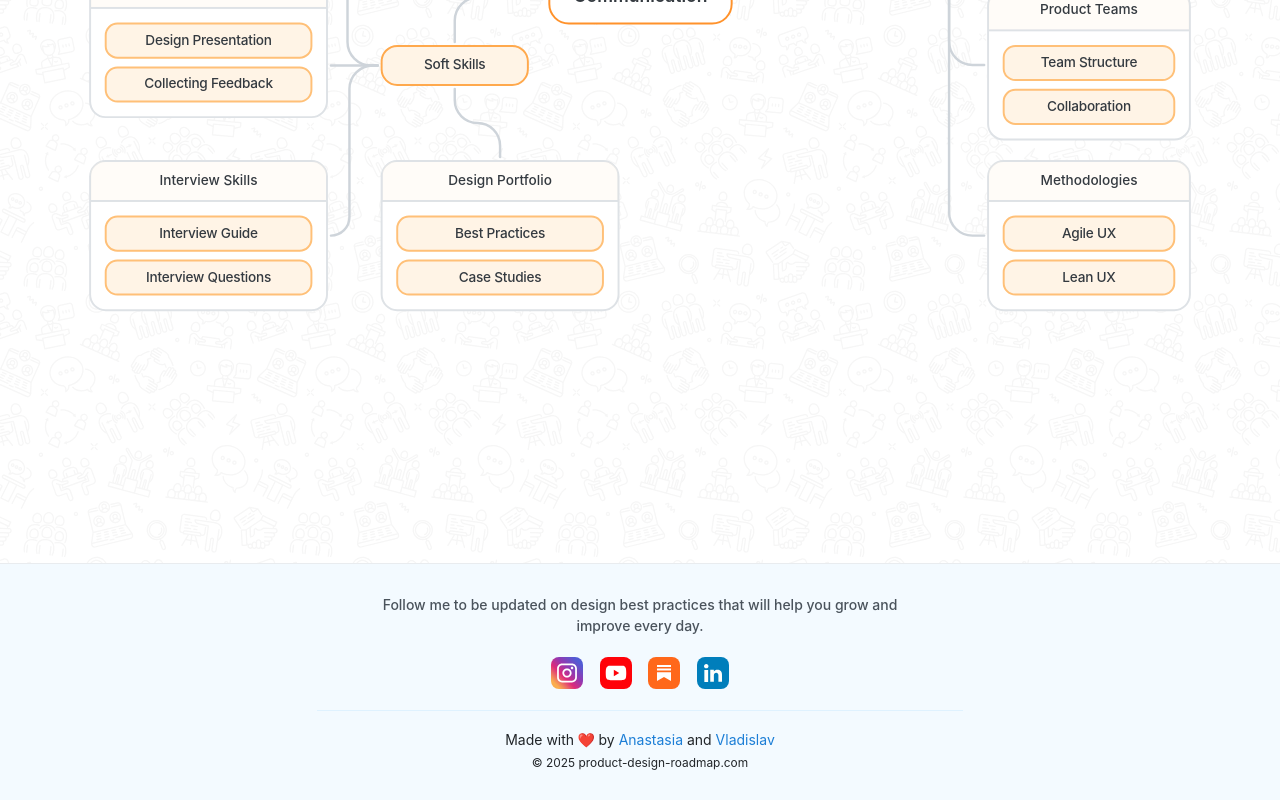
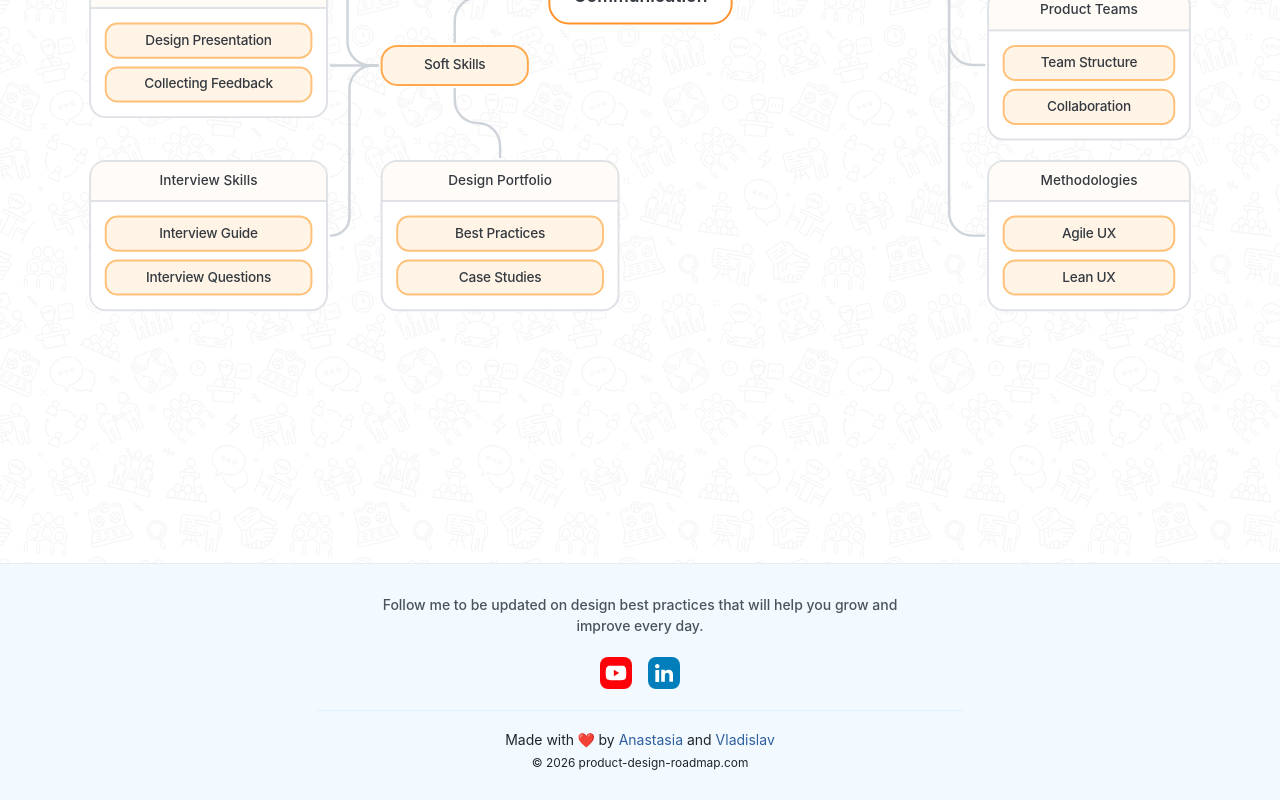
Before and after one commit to anastasiaprh/product-design-roadmap, a React (Create React App) app: page / in a window 1280 px wide. Shown: the part 2889-3689 px from the top of the page. Built offline with nearby package versions, Linux system fonts and the light colour scheme.

Commit message:
update footer

```diff
--- a/src/layout/Footer.js
+++ b/src/layout/Footer.js
@@ -11,33 +11,11 @@ const Footer = () => {
           Follow me to be updated on design best practices that will help you grow and improve every day.
           </p>
           <div className={classes["social-icons"]}>
-              <a href="https://www.instagram.com/anastasiaprokhorova_design/" target="_blank">
-                <svg width="32" height="32" viewBox="0 0 32 32" fill="none" xmlns="http://www.w3.org/2000/svg">
-                <rect width="32" height="32" rx="8" fill="url(#paint0_linear_0_181)"/>
-                <path d="M20.9494 6.50977H11.0506C8.3159 6.50977 6.09114 8.73518 6.09114 11.4707V20.5293C6.09114 23.2648 8.3159 25.4903 11.0506 25.4903H20.9494C23.6841 25.4903 25.9089 23.2648 25.9089 20.5293V11.4707C25.9089 8.73518 23.6841 6.50977 20.9494 6.50977ZM7.84069 11.4707C7.84069 9.70046 9.2809 8.25983 11.0506 8.25983H20.9494C22.7191 8.25983 24.1593 9.70046 24.1593 11.4707V20.5293C24.1593 22.2996 22.7191 23.7402 20.9494 23.7402H11.0506C9.2809 23.7402 7.84069 22.2996 7.84069 20.5293V11.4707Z" fill="white"/>
-                <path d="M16.0002 20.6135C18.5433 20.6135 20.6134 18.5439 20.6134 15.999C20.6134 13.454 18.5444 11.3845 16.0002 11.3845C13.4561 11.3845 11.3871 13.454 11.3871 15.999C11.3871 18.5439 13.4561 20.6135 16.0002 20.6135ZM16.0002 13.1356C17.5794 13.1356 18.8638 14.4204 18.8638 16.0001C18.8638 17.5797 17.5794 18.8645 16.0002 18.8645C14.4211 18.8645 13.1366 17.5797 13.1366 16.0001C13.1366 14.4204 14.4211 13.1356 16.0002 13.1356Z" fill="white"/>
-                <path d="M21.0406 12.13C21.7254 12.13 22.2835 11.5728 22.2835 10.8867C22.2835 10.2006 21.7265 9.64337 21.0406 9.64337C20.3547 9.64337 19.7976 10.2006 19.7976 10.8867C19.7976 11.5728 20.3547 12.13 21.0406 12.13Z" fill="white"/>
-                <defs>
-                <linearGradient id="paint0_linear_0_181" x1="4.67505" y1="27.3249" x2="27.3249" y2="4.67617" gradientUnits="userSpaceOnUse">
-                <stop stop-color="#FAAD4F"/>
-                <stop offset="0.35" stop-color="#DD2A7B"/>
-                <stop offset="0.62" stop-color="#9537B0"/>
-                <stop offset="1" stop-color="#515BD4"/>
-                </linearGradient>
-                </defs>
-                </svg>
-              </a>
               <a href="https://www.youtube.com/channel/UCLNgIi88swGcuktpPGbB6gQ" target="_blank">
                 <svg width="32" height="32" viewBox="0 0 32 32" fill="none" xmlns="http://www.w3.org/2000/svg">
                 <rect width="32" height="32" rx="8" fill="#FF0209"/>
                 <path d="M22.7919 23.0903C22.3152 23.142 21.8273 23.151 21.3595 23.1499C17.7112 23.1465 14.0628 23.1431 10.4155 23.1409C9.26761 23.1409 8.01739 23.1038 7.13031 22.3739C6.1308 21.5495 5.92281 20.1201 5.84186 18.8268C5.72943 17.0543 5.72043 15.2763 5.81262 13.5027C5.86322 12.5288 5.95203 11.5312 6.3714 10.6495C6.67271 10.0163 7.17528 9.44728 7.81838 9.14813C8.56605 8.80061 9.34857 8.86247 10.1536 8.86134C12.0806 8.8591 14.0077 8.85797 15.9348 8.85572C17.9383 8.85347 19.9429 8.85235 21.9464 8.8501C22.8931 8.8501 23.9095 8.86922 24.6819 9.41692C25.6791 10.1232 25.9501 11.4671 26.0749 12.6829C26.3054 14.922 26.3087 17.1848 26.0839 19.4239C25.9906 20.3473 25.8354 21.3235 25.2271 22.0241C24.6245 22.7191 23.7307 22.9868 22.793 23.0891L22.7919 23.0903Z" fill="white"/>
                 <path d="M19.2627 16.0016L13.8256 12.8616V19.1416L19.2627 16.0016Z" fill="#FF0209"/>
-                </svg>
-              </a>
-              <a href="https://anastasiaprokhorova.substack.com/" target="_blank">
-                <svg width="32" height="32" viewBox="0 0 32 32" fill="none" xmlns="http://www.w3.org/2000/svg">
-                <rect width="32" height="32" rx="8" fill="#FF681A"/>
-                <path fill-rule="evenodd" clip-rule="evenodd" d="M8.99276 8H23.0072V9.96465H8.99276V8ZM8.99276 15.1662H23.0072V24L15.9986 20.069L8.99276 24V15.1662ZM8.99276 11.5831H23.0072V13.5478H8.99276V11.5831Z" fill="white"/>
                 </svg>
               </a>
               <a href="https://www.linkedin.com/in/anastasiaprh/" target="_blank">
@@ -56,14 +34,14 @@ const Footer = () => {
             <span>
               by{" "}
               <a
-                href="https://www.linkedin.com/in/anastasia-prokhorova-a1b141119/"
+                href="https://www.linkedin.com/in/anastasiaprh/"
                 target="blank"
               >
                 Anastasia
               </a>{" "}
               and{" "}
               <a
-                href="https://www.linkedin.com/in/vladislav-prokhorov-07b54aab/"
+                href="https://www.linkedin.com/in/vladislavprh/"
                 target="blank"
               >
                 Vladislav
@@ -71,7 +49,7 @@ const Footer = () => {
             </span>
           </div>
           <div className={classes["copyright"]}>
-            <span>© 2025 <span>product-design-roadmap.com</span></span>
+            <span>© 2026 <span>product-design-roadmap.com</span></span>
           </div>
         </div>
       </div>
--- a/src/layout/Footer.module.css
+++ b/src/layout/Footer.module.css
@@ -76,7 +76,7 @@
 }
 
 span a {
-  color: #1c7ed6;
+  color: #2E5E9E;
   cursor: pointer;
 }
 
```
